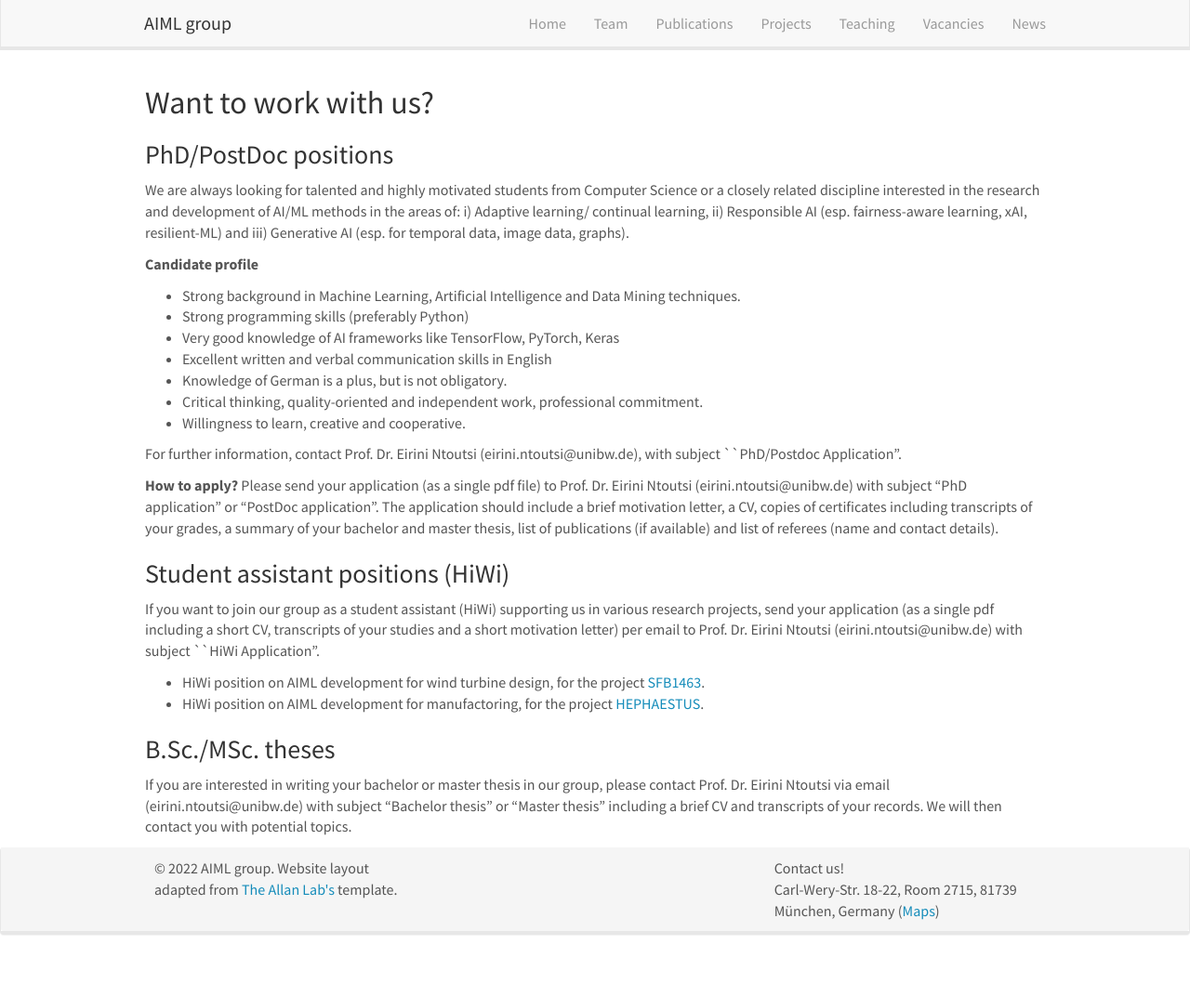
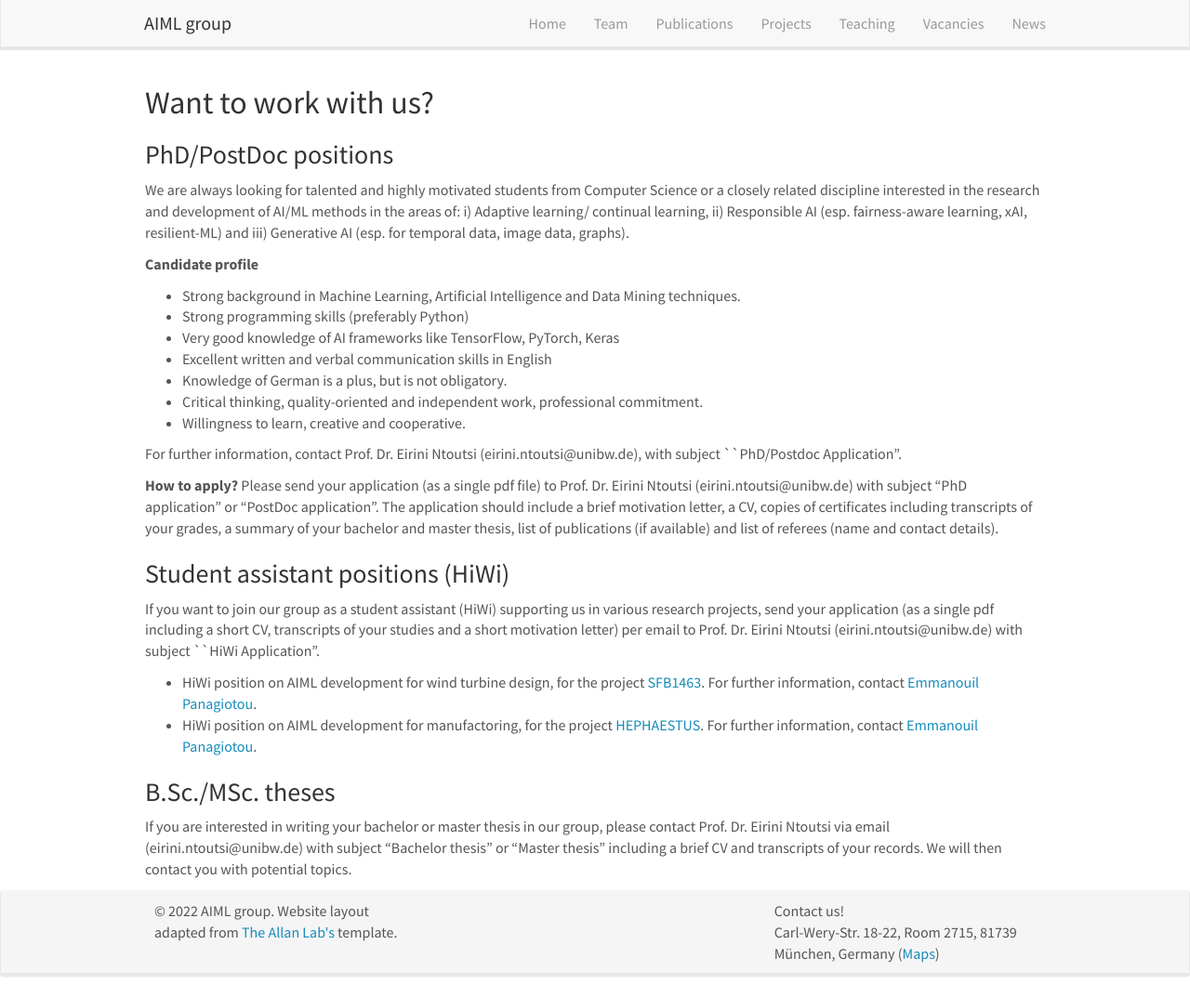
Before and after one commit to AIML-research/AIML-research.github.io, a Jekyll site: the page built from _pages/openings.md, in a window 1280 px wide and 1073 px high. Shown: the whole window at 93% size. Built offline with Jekyll 4.4.1, drawn with Linux system fonts in a browser that asks for light colours; nearby versions of some CDN libraries.

Commit message:
Update openings.md

```diff
--- a/_pages/openings.md
+++ b/_pages/openings.md
@@ -46,8 +46,8 @@ Please send your application (as a single pdf file) to Prof. Dr. Eirini Ntoutsi
 ### Student assistant positions (HiWi)
 If you want to join our group as a student assistant (HiWi) supporting us in various research projects, send your application (as a single pdf including a short CV, transcripts of your studies and a short motivation letter) per email to Prof. Dr. Eirini Ntoutsi (eirini.ntoutsi@unibw.de) with subject ``HiWi Application".
 <ul>
-  <li>HiWi position on AIML development for wind turbine design, for the project <a href = "{{ site.url }}{{ site.baseurl }}/projects/offshore">SFB1463</a>.</li>
-  <li>HiWi position on AIML development for manufactoring, for the project <a href = "{{ site.url }}{{ site.baseurl }}/projects/hephaestus">HEPHAESTUS</a>.</li>
+  <li>HiWi position on AIML development for wind turbine design, for the project <a href = "{{ site.url }}{{ site.baseurl }}/projects/offshore">SFB1463</a>. For further information, contact <a href = "{{ site.url }}{{ site.baseurl }}/team">Emmanouil Panagiotou</a>.</li>
+  <li>HiWi position on AIML development for manufactoring, for the project <a href = "{{ site.url }}{{ site.baseurl }}/projects/hephaestus">HEPHAESTUS</a>. For further information, contact <a href = "{{ site.url }}{{ site.baseurl }}/team">Emmanouil Panagiotou</a>.</li>
 </ul>
 
 ### B.Sc./MSc. theses
```
